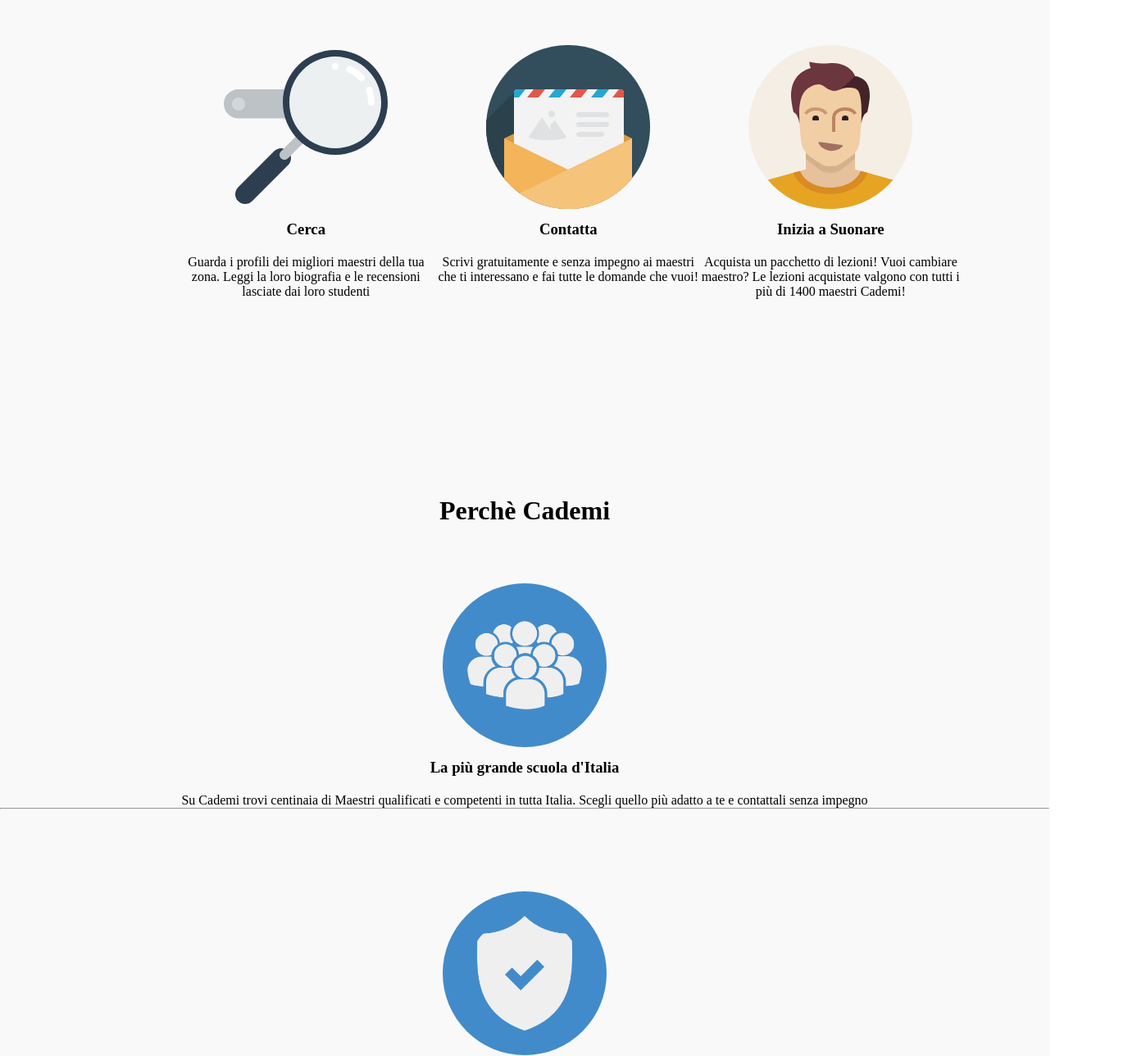
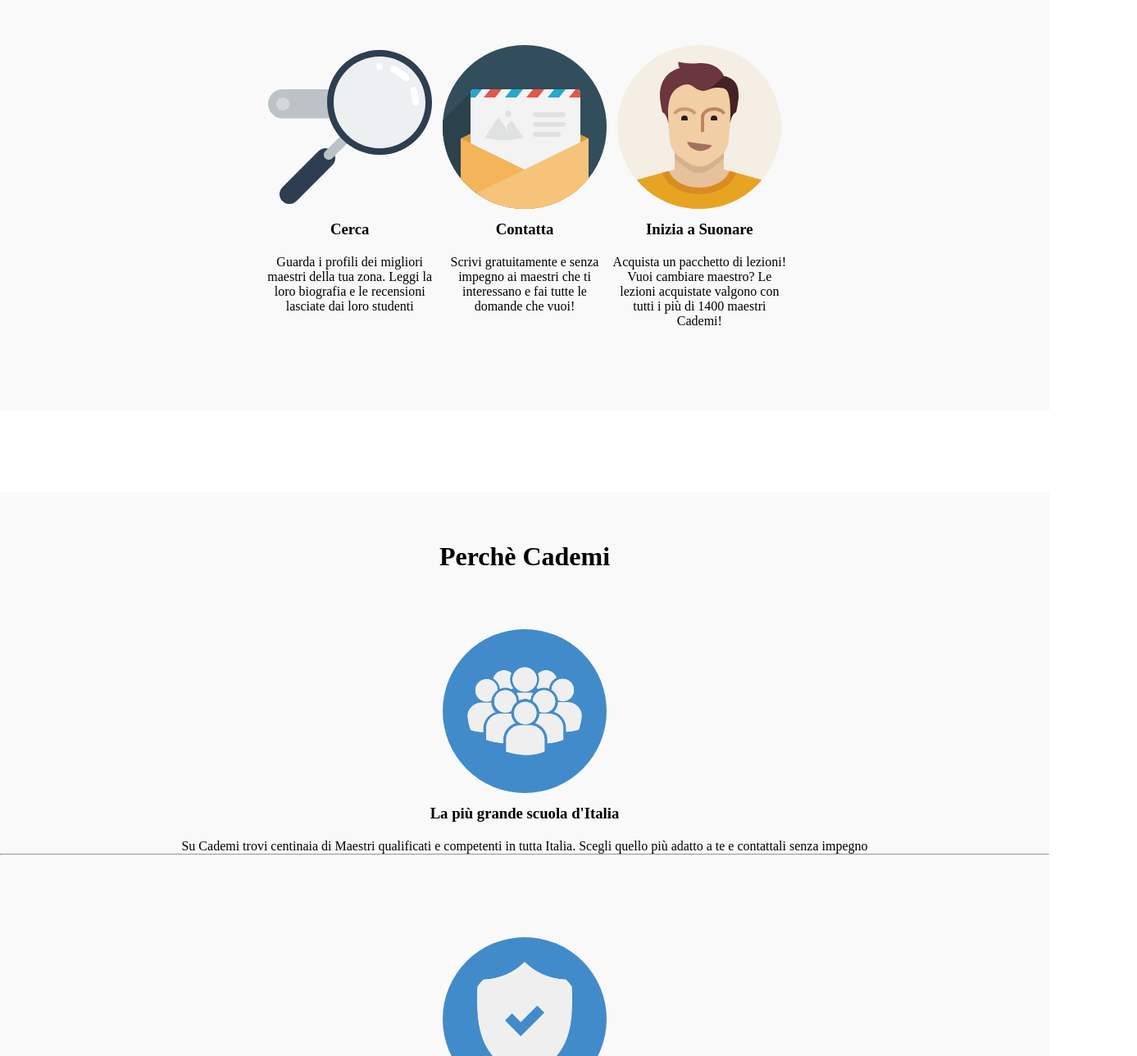
Before and after one commit to mariomsc7/html-css-resp-wannabe-12bool, a plain HTML site: page index.html in a window 1280 px wide. Shown: the part 707-1996 px from the top of the page at 82% size, 1387 px wide, since content can reach past the window. Drawn offline with Linux system fonts and the light colour scheme.

Commit message:
completato

```diff
--- a/css/12-col-framework.css
+++ b/css/12-col-framework.css
@@ -372,8 +372,8 @@
 
 /* CORRECTIONS */
 
-#bg-color {
-    margin-top: 80px;
+#why {
+    margin-top: 100px;
 }
 
 #bg-color img {
--- a/index.html
+++ b/index.html
@@ -28,19 +28,19 @@
     </div>
 
     <div id="steps" class="container grey">
-      <div class="col-lg-12 offset-lg-1 col-md-12 col-xs-12">
+      <div class="col-lg-6 offset-lg-3 col-md-12 col-xs-12">
         <h1>Come Funziona</h1>
-        <div class="left col-lg-3 offset-lg-1 col-md-12 col-xs-12">
+        <div class="col-lg-4 col-md-12 col-xs-12">
           <img src="img/search.svg" alt="">
           <h3>Cerca</h3>
           Guarda i profili dei migliori maestri della tua zona. Leggi la loro biografia e le recensioni lasciate dai loro studenti
         </div>
-        <div class="central col-lg-3 col-md-12 col-xs-12">
+        <div class="col-lg-4 col-md-12 col-xs-12">
           <img src="img/letter.svg" alt="">
           <h3>Contatta</h3>
           Scrivi gratuitamente e senza impegno ai maestri che ti interessano e fai tutte le domande che vuoi!
         </div>
-        <div class="right col-lg-3 col-md-12 col-xs-12">
+        <div class="col-lg-4 col-md-12 col-xs-12">
           <img src="img/male.svg" alt="">
           <h3>Inizia a Suonare</h3>
           Acquista un pacchetto di lezioni! Vuoi cambiare maestro? Le lezioni acquistate valgono con tutti i più di 1400 maestri Cademi!
```
